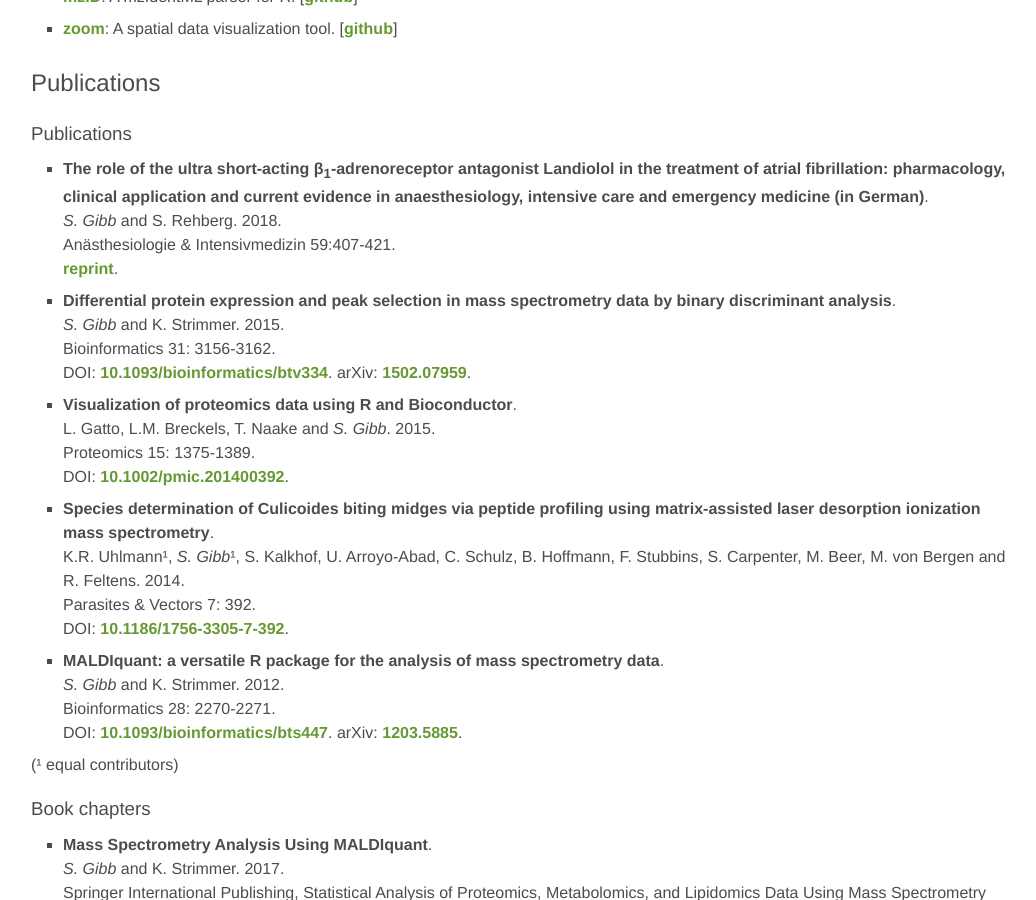
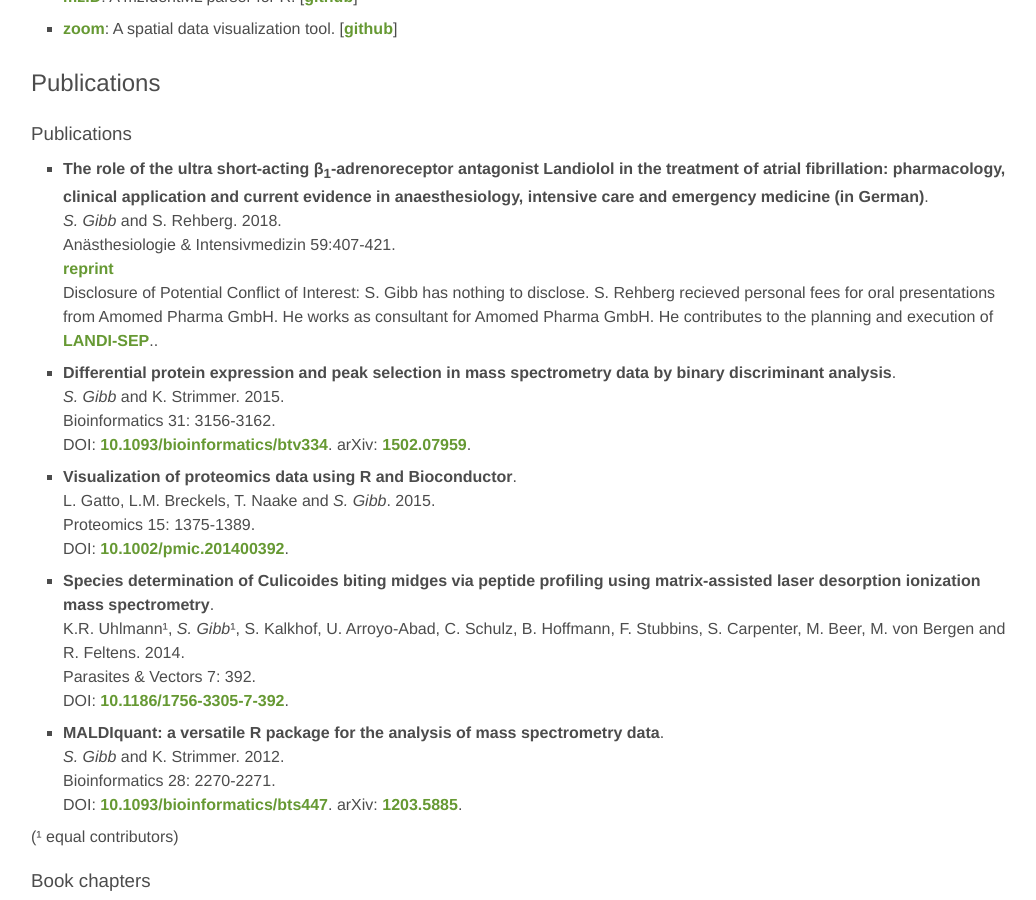
Before and after one commit to sgibb/sgibb.github.io, a Jekyll site: the page built from index.md, in a window 1280 px wide and 900 px high, scrolled down 1080 px. Shown: the whole window, without its empty margins (113-1149 px from the left). Built offline with Jekyll 4.4.1, drawn with Linux system fonts in a browser that asks for light colours.

Commit message:
Add disclosure for conflict of interest

```diff
--- a/_data/publications.yml
+++ b/_data/publications.yml
@@ -4,7 +4,7 @@
       authors: S. Gibb and S. Rehberg
       journal: "Anästhesiologie & Intensivmedizin 59:407-421"
       year: 2018
-      misc: "[reprint](https://www.ai-online.info/aionline/Artikel/Jahr/2018/Monat/Juli-August/Titel/Rolle_des_ultrakurzwirksamen_Beta_1AdrenorezeptorAntagonisten_Landiolol_in_der_Therapie_des_Vorhofflimmerns/artikelId/3382/wicket:pageMapName/AI-Artikel?wicket:interface=AI-Artikel:0:pdfVersion::ILinkListener::)"
+      misc: "[reprint](https://www.ai-online.info/aionline/Artikel/Jahr/2018/Monat/Juli-August/Titel/Rolle_des_ultrakurzwirksamen_Beta_1AdrenorezeptorAntagonisten_Landiolol_in_der_Therapie_des_Vorhofflimmerns/artikelId/3382/wicket:pageMapName/AI-Artikel?wicket:interface=AI-Artikel:0:pdfVersion::ILinkListener::)<br>Disclosure of Potential Conflict of Interest: S. Gibb has nothing to disclose. S. Rehberg recieved personal fees for oral presentations from Amomed Pharma GmbH. He works as consultant for Amomed Pharma GmbH. He contributes to the planning and execution of [LANDI-SEP](https://www.clinicaltrialsregister.eu/ctr-search/trial/2017-002138-22/AT)."
 
     - title: Differential protein expression and peak selection in mass spectrometry data by binary discriminant analysis
       authors: S. Gibb and K. Strimmer
```
